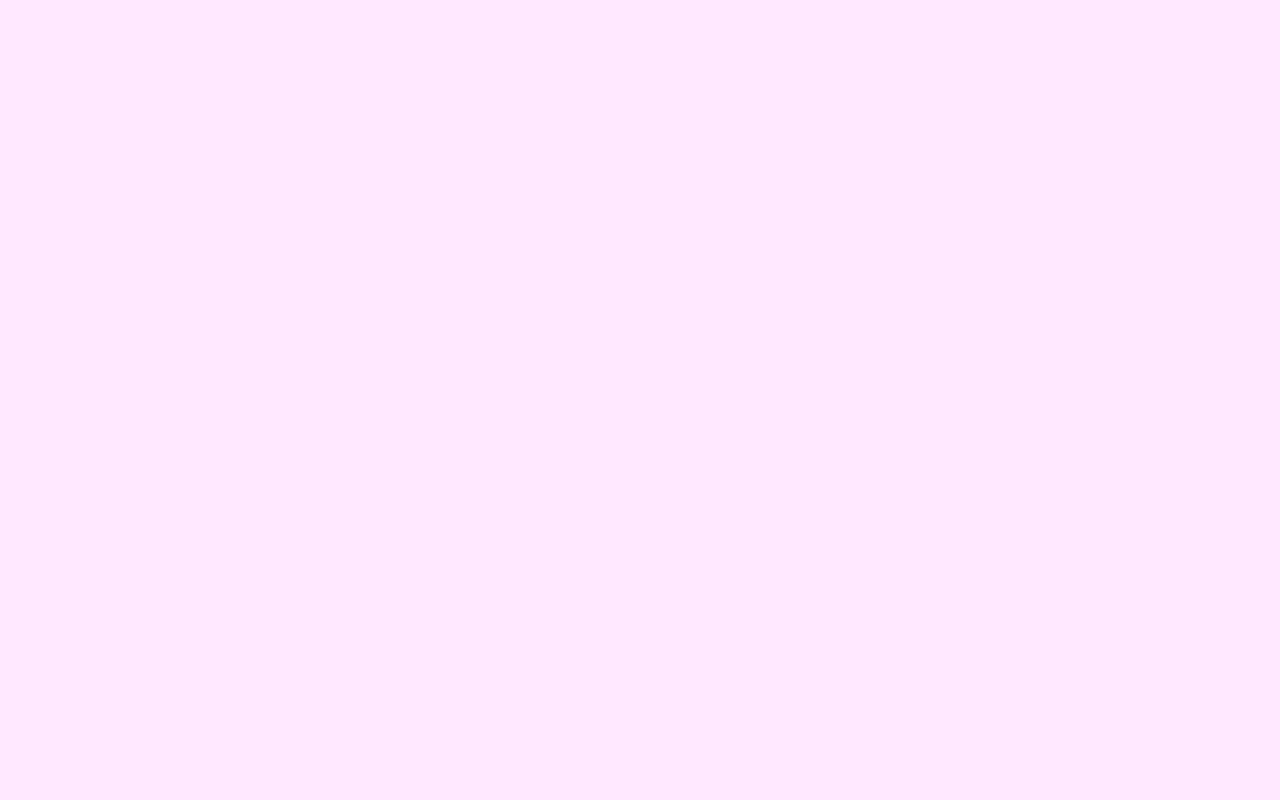
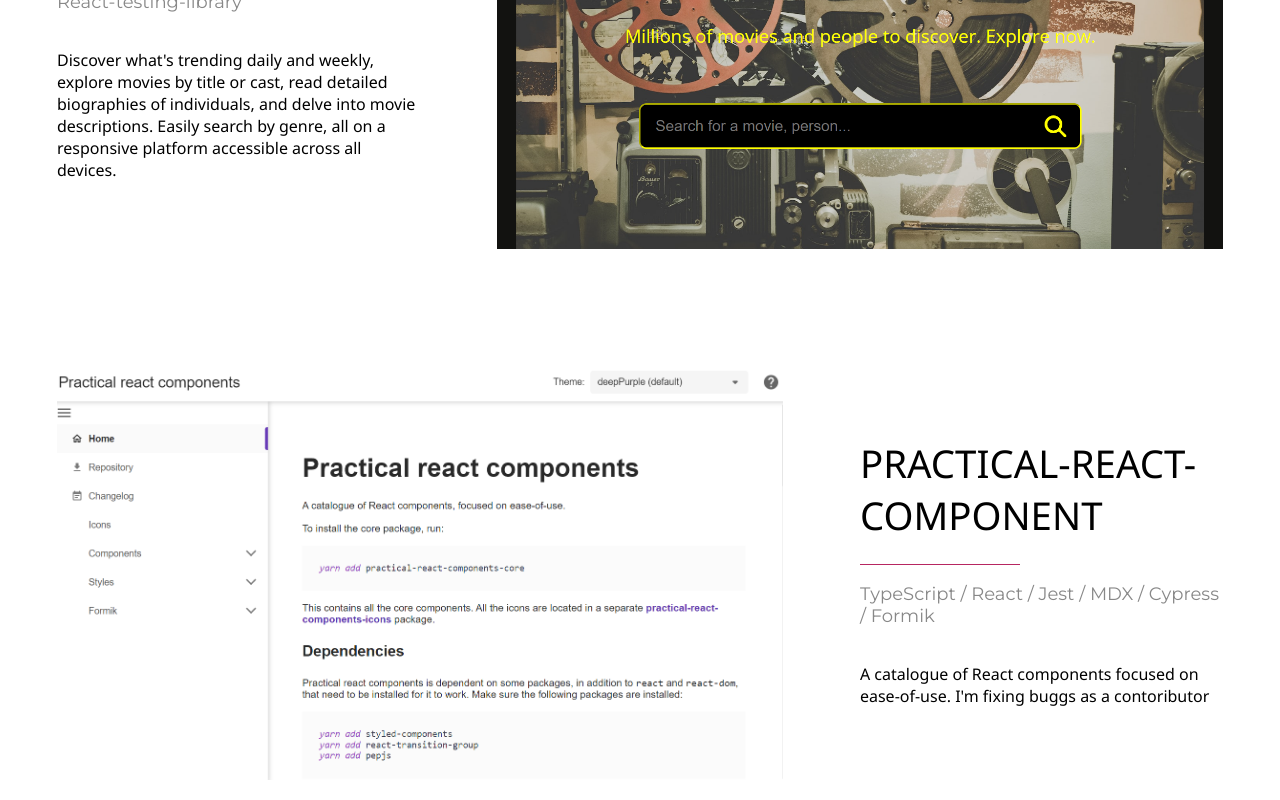
Before and after one commit to HitomiWin/My_Portfolio, a Next.js app: page /ui/home in a window 1280 px wide. Shown: the part 1046-1846 px from the top of the page. Before the commit the page ends 1018 px from the top, so only its background shows below. Built offline with nearby package versions, Linux system fonts and the light colour scheme.

Commit message:
add projects

```diff
--- a/app/ui/globals.css
+++ b/app/ui/globals.css
@@ -10,7 +10,9 @@
   --v-imageBorderRadius: 5px;
   --v-dark-blue-rgb: 7, 1, 31;
   --v-white-rgb: 255, 255, 255;
+  --v-dark-gray-rgb: 136, 136, 136;
   --v-light-gray-rgb: 247, 249, 250;
+  --v-dark-red-rgb: 183, 38, 97;
   --v-black-rgb: 0, 0, 0;
   --v-pink01-rgb: 255, 232, 255;
   --v-pink02-rgb: 255, 192, 203;
@@ -37,13 +39,25 @@ h2,
 h3,
 h4,
 h5,
-p {
+p,
+figure {
   margin: 0;
+}
+a {
   color: rgb(var(--v-black-rgb));
+}
+a:hover {
+  filter: brightness(90%) constrast(120%);
 }
 
 ul {
   list-style: none;
+}
+
+img {
+  display: block;
+  max-width: 100%;
+  height: auto;
 }
 
 .wContainer {
@@ -55,3 +69,26 @@ ul {
   display: grid;
   gap: 4rem;
 }
+
+.headingDecoration {
+  font-size: clamp(30px, 3vw, 40px);
+  min-height: 0vw;
+  font-weight: 400;
+}
+
+.headingDecoration::after {
+  display: block;
+  content: "";
+  width: 160px;
+  height: 0px;
+  border-top: solid 1px rgb(var(--v-dark-red-rgb));
+  margin-top: 0.6em;
+}
+
+.headingDecoration + p {
+  margin-top: 1em;
+  margin-bottom: 2em;
+  color: rgb(var(--v-dark-gray-rgb));
+  font-family: "Montserrat", sans-serif;
+  font-size: 18px;
+}
--- a/app/ui/home/home.module.css
+++ b/app/ui/home/home.module.css
@@ -12,7 +12,7 @@
   line-height: 1.4em;
   font-weight: 100;
   margin: 0.67em 0;
-  font-size: clamp(32px, 5vw, 64px);
+  font-size: clamp(32px, 4.6vw, 64px);
   letter-spacing: clamp(-0.01px, 5vw, -0.02em);
 }
 .contactContainer {
--- a/app/ui/projects/project.module.css
+++ b/app/ui/projects/project.module.css
@@ -1,7 +1,34 @@
+.projects {
+  background-color: rgb(var(--v-white-rgb));
+}
 .imgtext {
+  padding: clamp(90px, 9vw, 120px) 0;
+}
+.imgtext + .imgtext {
+  padding-top: 0;
 }
 .container {
   display: flex;
   flex-direction: column;
-  gap: 3rem;
+  gap: clamp(45px, 6vw, 80px);
 }
+
+@media (min-width: 768px) {
+  .container {
+    flex-direction: row;
+    align-items: center;
+  }
+
+  .container > .text {
+    flex: 1;
+    min-width: 17em;
+  }
+
+  .container > .img {
+    flex: 2;
+  }
+
+  .container.reverse {
+    flex-direction: row-reverse;
+  }
+}
--- a/app/ui/projects/project.tsx
+++ b/app/ui/projects/project.tsx
@@ -3,25 +3,32 @@ import styles from "./project.module.css";
 import Image from "next/image";
 interface Props {
   project: ProjectsData;
+  index: number;
 }
 
-export default function Project({ project }: Props) {
-  const height = project.imageHeight / (project.imageWidth / 300);
+export default function Project({ project, index }: Props) {
+  const isOdd = index % 2 === 1;
+
   return (
-    <div className={`${styles.container} wContainer`}>
+    <section className={styles.imgtext}>
+      <div
+        className={`${styles.container} ${isOdd ? styles.reverse : ""} wContainer`}
+      >
         <div className={styles.text}>
-        <h2>{project.id.toUpperCase()}</h2>
+          <h2 className="headingDecoration">{project.id.toUpperCase()}</h2>
           <p>{project.skills.map((skill) => skill).join(" / ")}</p>
           <p>{project.description}</p>
         </div>
         <figure className={styles.img}>
-        {/* <Image
+          <Image
             src={project.imagePath}
             alt="project image"
             width={project.imageWidth}
             height={project.imageHeight}
-      /> */}
+            priority={false}
+          />
         </figure>
       </div>
+    </section>
   );
 }
--- a/app/ui/projects/projects.tsx
+++ b/app/ui/projects/projects.tsx
@@ -5,10 +5,10 @@ import styles from "./project.module.css";
 
 export default function Projects() {
   return (
-    <section className={styles.imgtext}>
-      {projectData.map((project) => (
-        <Project project={project} key={project.id} />
+    <div className={styles.projects}>
+      {projectData.map((project, index) => (
+        <Project project={project} index={index} key={project.id} />
       ))}
-    </section>
+    </div>
   );
 }
--- a/constants/projects.ts
+++ b/constants/projects.ts
@@ -27,17 +27,17 @@ export const projectData: Array<ProjectsData> = [
     imageWidth: 1435,
     imageHeight: 876,
   },
-  // {
-  //   id: "practical-react-component",
-  //   description:
-  //     "A catalogue of React components focused on ease-of-use. I'm fixing buggs as a contoributor",
-  //   skills: ["TypeScript", "React", "Jest", "MDX", "Cypress", "Formik"],
-  //   githubUrl:
-  //     "https://github.com/AxisCommunications/practical-react-components",
-  //   deployUrl:
-  //     "https://axiscommunications.github.io/practical-react-components/",
-  //   imagePath: "/practical-react-components.png",
-  //   imageWidth: 1519,
-  //   imageHeight: 870,
-  // },
+  {
+    id: "practical-react-component",
+    description:
+      "A catalogue of React components focused on ease-of-use. I'm fixing buggs as a contoributor",
+    skills: ["TypeScript", "React", "Jest", "MDX", "Cypress", "Formik"],
+    githubUrl:
+      "https://github.com/AxisCommunications/practical-react-components",
+    deployUrl:
+      "https://axiscommunications.github.io/practical-react-components/",
+    imagePath: "/practical-react-components.png",
+    imageWidth: 1519,
+    imageHeight: 870,
+  },
 ];
```
Lines whose indentation alone changed are shown as unchanged.
